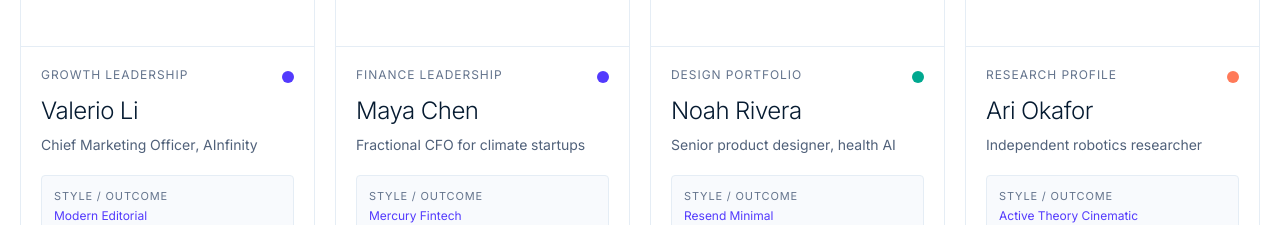
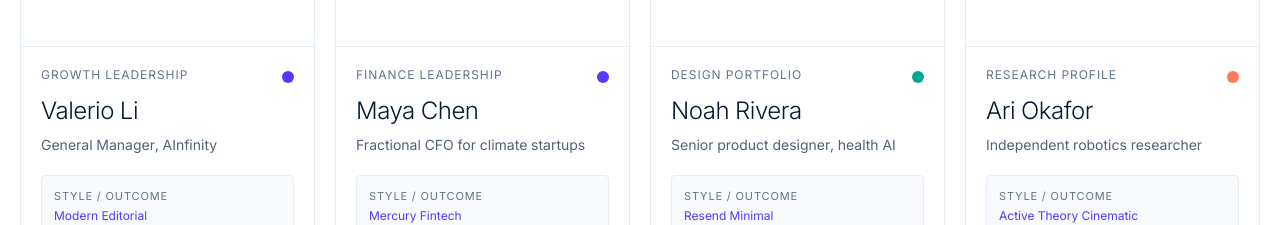
Before and after one commit to valerioli/cvunicorn, a Next.js app: page /showcase in a window 1280 px wide. Shown: the part 840-1065 px from the top of the page. Built offline with nearby package versions, Linux system fonts and the light colour scheme; no server answers.

Commit message:
Update Valerio showcase title

```diff
--- a/src/content/showcase.ts
+++ b/src/content/showcase.ts
@@ -104,8 +104,8 @@ export const caseStudySites: GeneratedCaseSite[] = [
     heroImage: "https://raw.githubusercontent.com/valerioli/portfolio-site/main/headshot.jpg",
     externalUrl: "https://valerio.cvunicorn.com",
     role: {
-      en: "Chief Marketing Officer, AInfinity",
-      zh: "AInfinity 首席营销官",
+      en: "General Manager, AInfinity",
+      zh: "AInfinity 总经理",
     },
     industry: { en: "Growth leadership", zh: "增长与品牌领导力" },
     goal: {
--- a/src/lib/intake.ts
+++ b/src/lib/intake.ts
@@ -250,7 +250,7 @@ export type Entry = {
 
 export type Essentials = {
   fullName: string;
-  headline: string; // "CMO at AInfinity"
+  headline: string; // "General Manager at AInfinity"
   profession: string; // slug or free text
   email: string;
   bio: string;
```
